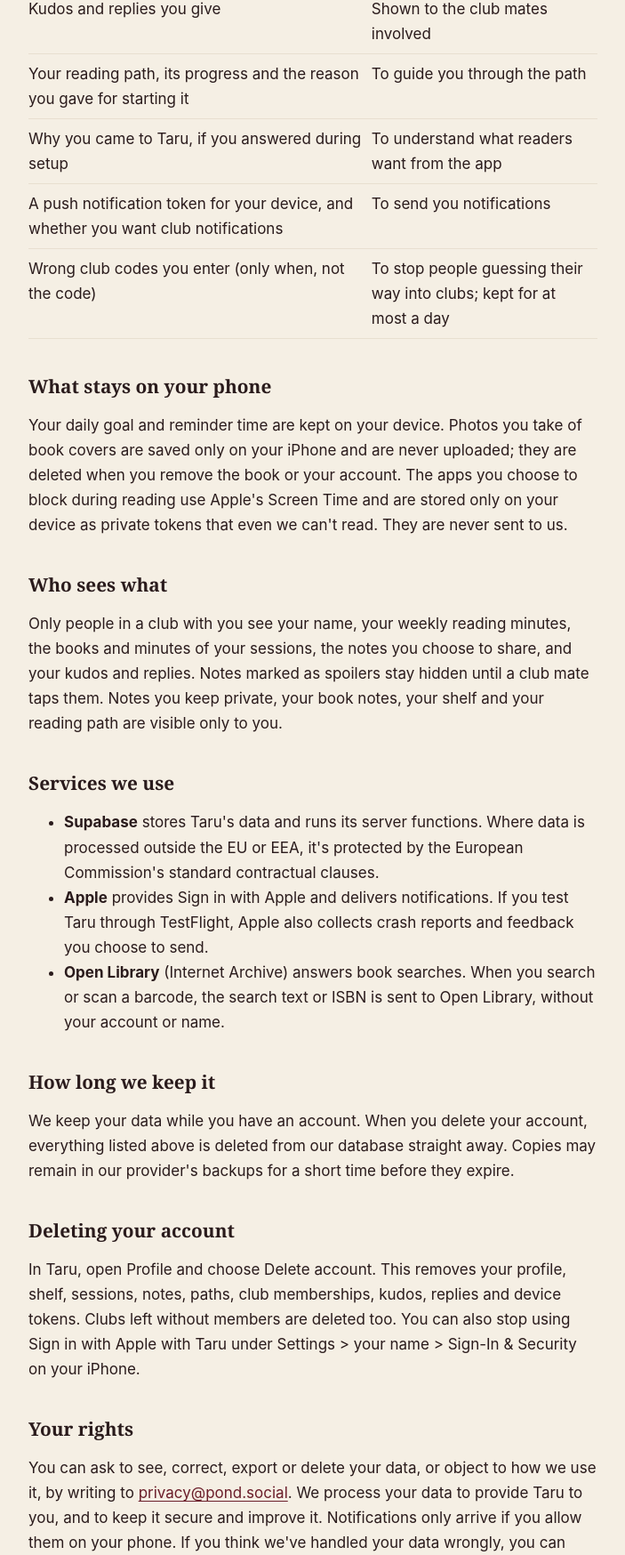
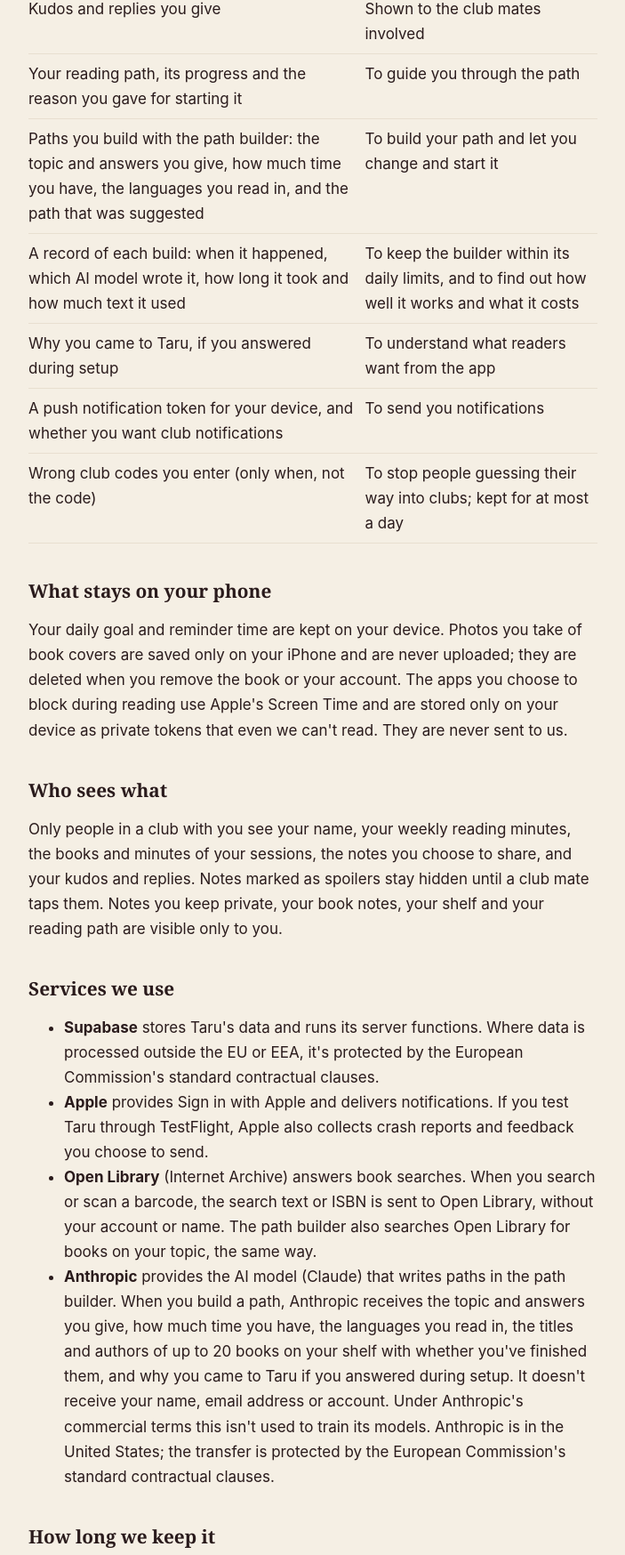
Before and after one commit to pondsocial/taru-site, a plain HTML site: page privacy.html in a window 1280 px wide. Shown: the part 1052-2800 px from the top of the page at 89% size, without its empty margins (288-991 px from the left). Drawn offline with Linux system fonts and the light colour scheme.

Commit message:
Privacy policy: the path builder and Anthropic
What the path builder keeps (built paths and a record of each build),
what it sends to Anthropic to write paths, and its searches on Open
Library.

Co-Authored-By: Claude Opus 5.5 <noreply@anthropic.com>

```diff
--- a/privacy.html
+++ b/privacy.html
@@ -12,7 +12,7 @@
 <header><a href="./"><svg class="mark" viewBox="0 0 140 140" role="img" aria-label="Taru"><rect class="gold" x="64.5" y="20" width="11" height="24" rx="2.2" transform="rotate(0 70 70)"/><rect class="lit" x="65.5" y="24" width="9" height="20" rx="2.2" transform="rotate(30 70 70)"/><rect class="lit" x="64" y="19" width="12" height="25" rx="2.2" transform="rotate(60 70 70)"/><rect class="gold" x="65.25" y="22.5" width="9.5" height="21.5" rx="2.2" transform="rotate(90 70 70)"/><rect class="lit" x="64.25" y="20.5" width="11.5" height="23.5" rx="2.2" transform="rotate(120 70 70)"/><rect class="lit" x="65" y="24.5" width="10" height="19.5" rx="2.2" transform="rotate(150 70 70)"/><rect class="gold" x="64" y="19" width="12" height="25" rx="2.2" transform="rotate(180 70 70)"/><rect class="lit" x="65.5" y="23" width="9" height="21" rx="2.2" transform="rotate(210 70 70)"/><rect class="unlit" x="64.5" y="21" width="11" height="23" rx="2.2" transform="rotate(240 70 70)"/><rect class="unlit" x="65" y="23.5" width="10" height="20.5" rx="2.2" transform="rotate(270 70 70)"/><rect class="unlit" x="64.25" y="19.5" width="11.5" height="24.5" rx="2.2" transform="rotate(300 70 70)"/><rect class="unlit" x="65.25" y="22.5" width="9.5" height="21.5" rx="2.2" transform="rotate(330 70 70)"/><path class="gold" d="M64 58H76V82L70 76.5L64 82Z"/></svg><span class="wordmark">taru</span></a></header>
 
 <h1>Privacy policy</h1>
-<p class="updated">Last updated 11 November 2026</p>
+<p class="updated">Last updated 19 November 2026</p>
 
 <p class="lead">Taru helps you read more, on your own and with friends. To do that it keeps your shelf, your reading sessions and your clubs. It doesn't show ads, doesn't track you across other apps or websites, and doesn't sell your data.</p>
 
@@ -30,6 +30,8 @@
 <tr><td>Clubs you create or join</td><td>To show leaderboards and your club's feed</td></tr>
 <tr><td>Kudos and replies you give</td><td>Shown to the club mates involved</td></tr>
 <tr><td>Your reading path, its progress and the reason you gave for starting it</td><td>To guide you through the path</td></tr>
+<tr><td>Paths you build with the path builder: the topic and answers you give, how much time you have, the languages you read in, and the path that was suggested</td><td>To build your path and let you change and start it</td></tr>
+<tr><td>A record of each build: when it happened, which AI model wrote it, how long it took and how much text it used</td><td>To keep the builder within its daily limits, and to find out how well it works and what it costs</td></tr>
 <tr><td>Why you came to Taru, if you answered during setup</td><td>To understand what readers want from the app</td></tr>
 <tr><td>A push notification token for your device, and whether you want club notifications</td><td>To send you notifications</td></tr>
 <tr><td>Wrong club codes you enter (only when, not the code)</td><td>To stop people guessing their way into clubs; kept for at most a day</td></tr>
@@ -45,7 +47,8 @@
 <ul>
 <li><strong>Supabase</strong> stores Taru's data and runs its server functions. Where data is processed outside the EU or EEA, it's protected by the European Commission's standard contractual clauses.</li>
 <li><strong>Apple</strong> provides Sign in with Apple and delivers notifications. If you test Taru through TestFlight, Apple also collects crash reports and feedback you choose to send.</li>
-<li><strong>Open Library</strong> (Internet Archive) answers book searches. When you search or scan a barcode, the search text or ISBN is sent to Open Library, without your account or name.</li>
+<li><strong>Open Library</strong> (Internet Archive) answers book searches. When you search or scan a barcode, the search text or ISBN is sent to Open Library, without your account or name. The path builder also searches Open Library for books on your topic, the same way.</li>
+<li><strong>Anthropic</strong> provides the AI model (Claude) that writes paths in the path builder. When you build a path, Anthropic receives the topic and answers you give, how much time you have, the languages you read in, the titles and authors of up to 20 books on your shelf with whether you've finished them, and why you came to Taru if you answered during setup. It doesn't receive your name, email address or account. Under Anthropic's commercial terms this isn't used to train its models. Anthropic is in the United States; the transfer is protected by the European Commission's standard contractual clauses.</li>
 </ul>
 
 <h2>How long we keep it</h2>
```
